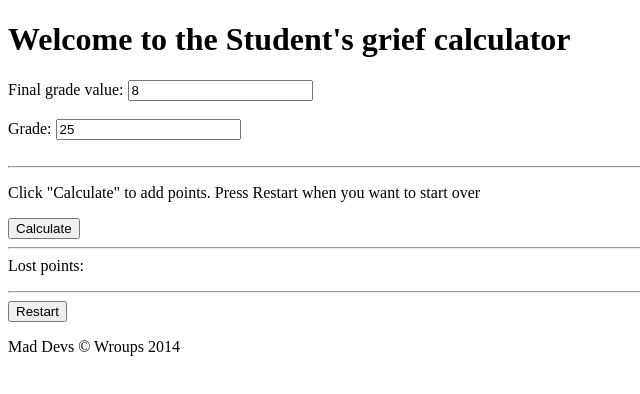
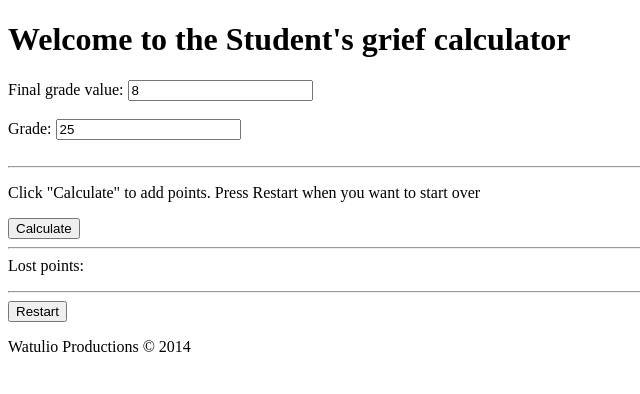
Before and after one commit to rdo-cnt/watulion.github.io, a plain HTML site: page studentgrief.html in a window 1280 px wide. Shown: the full height of the page, 0-640 px from the left. Drawn offline with Linux system fonts and the light colour scheme.

Commit message:
beta 1 changing footer

```diff
--- a/studentgrief.html
+++ b/studentgrief.html
@@ -55,7 +55,7 @@ function restart()
         <div class="container">
             <div class="row">
                 <div class="col-lg-12 text-center">
-                    <p>Mad Devs &copy; Wroups 2014</p>
+                    <p>Watulio Productions &copy; 2014</p>
                 </div>
             </div>
         </div>
```
